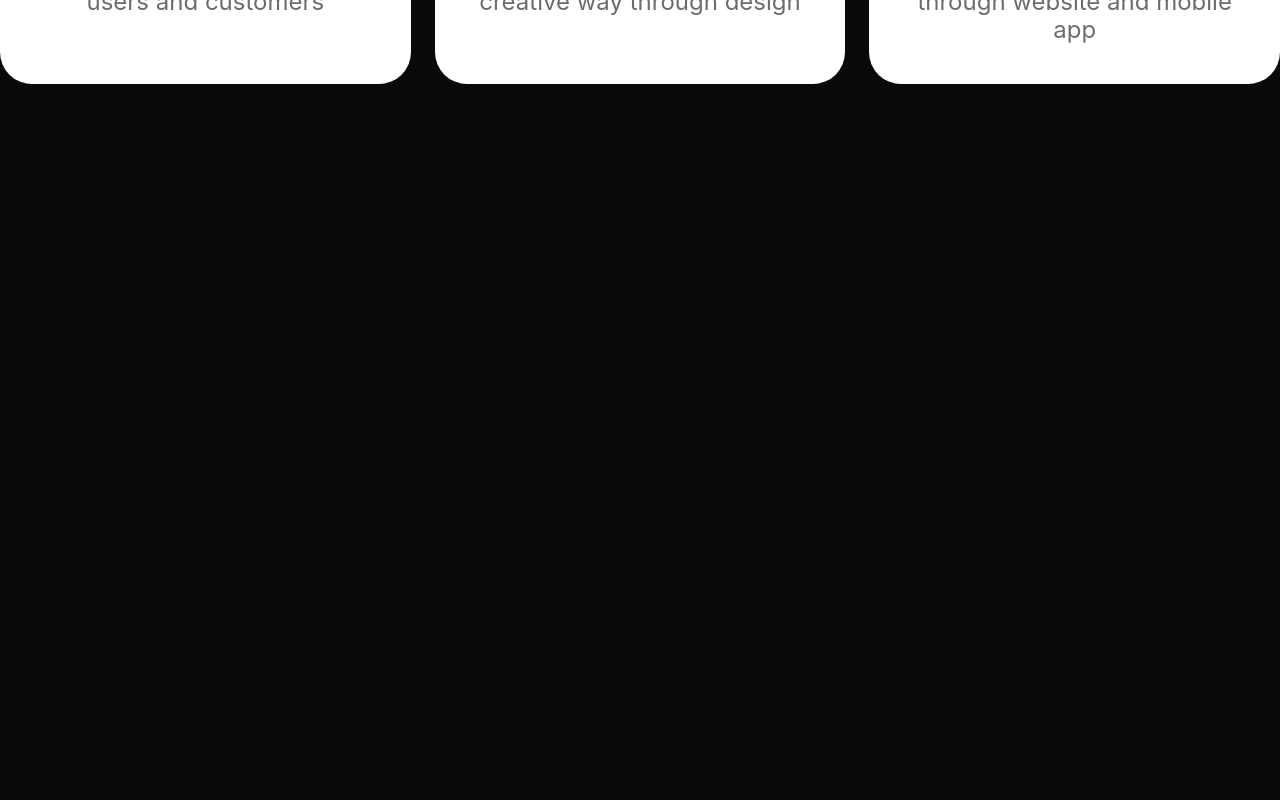
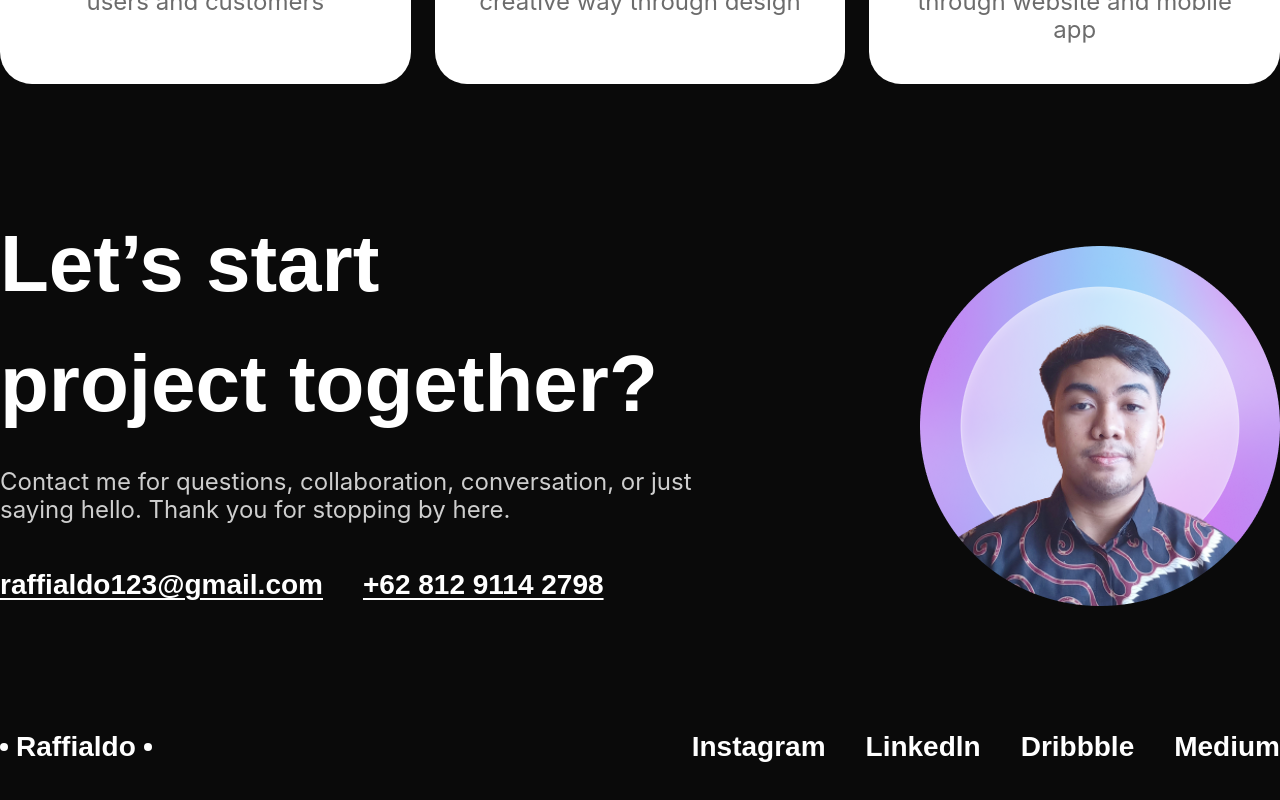
Before and after one commit to shidqirifat/aldo-personal-web, a Next.js app: page / in a window 1280 px wide. Shown: the part 1442-2242 px from the top of the page. Before the commit the page ends 1606 px from the top, so only its background shows below. Built offline with nearby package versions, Linux system fonts and the light colour scheme.

Commit message:
feat: add contact us section

```diff
--- a/components/Anchor.js
+++ b/components/Anchor.js
@@ -1,10 +1,14 @@
 import Link from 'next/link';
 import React from 'react';
 
-export default function Anchor({ href, className, children }) {
+export default function Anchor({ href, className, isExternal, children }) {
   return (
     <Link href={href} passHref legacyBehavior>
-      <a href={href} className={className}>
+      <a
+        href={href}
+        target={isExternal ? '_blank' : '_self'}
+        className={className}
+      >
         {children}
       </a>
     </Link>
--- /dev/null
+++ b/components/ContactUs.js
@@ -0,0 +1,64 @@
+import Image from 'next/image';
+import React from 'react';
+import { Paragraph, TextLogo } from './Text';
+import Anchor from './Anchor';
+import { CONTACTS, SOCIALS } from 'data/CONTACTS';
+
+const ContactAnchor = ({ children, className = '', href }) => {
+  return (
+    <Anchor
+      href={href}
+      isExternal
+      className={`font-semibold text-[28px] leading-[42px] text-white-primary ${className}`}
+    >
+      {children}
+    </Anchor>
+  );
+};
+
+export default function ContactUs() {
+  return (
+    <div className="mt-[120px] mb-20 max-w-7xl mx-auto">
+      <div className="flex gap-[178px] items-end justify-between">
+        <div>
+          <h1 className="font-semibold text-[80px] leading-[120px] text-white-primary">
+            Let’s start <br />
+            project together?
+          </h1>
+          <Paragraph className="text-white-secondary mt-6 mb-10">
+            Contact me for questions, collaboration, conversation, or just
+            saying hello. Thank you for stopping by here.
+          </Paragraph>
+          <div className="flex gap-10">
+            {CONTACTS.map((contact) => (
+              <ContactAnchor
+                key={contact.link}
+                href={contact.link}
+                className="underline underline-offset-4"
+              >
+                {contact.text}
+              </ContactAnchor>
+            ))}
+          </div>
+        </div>
+        <div className="min-h-[360px] min-w-[360px] relative">
+          <Image
+            src="/assets/images/photo-profil.png"
+            alt="Photo Profil"
+            fill
+          />
+        </div>
+      </div>
+      <div className="flex justify-between mt-[120px]">
+        <TextLogo>Raffialdo</TextLogo>
+        <div className="flex gap-10">
+          {SOCIALS.map((social) => (
+            <ContactAnchor key={social.link} href={social.link}>
+              {social.text}
+            </ContactAnchor>
+          ))}
+        </div>
+      </div>
+    </div>
+  );
+}
--- a/components/Navigations.js
+++ b/components/Navigations.js
@@ -1,5 +1,6 @@
 import { NAVIGATIONS } from 'data/NAVIGATION';
 import Anchor from './Anchor';
+import { TextLogo } from './Text';
 
 const Navigation = ({ children, link, isActive }) => {
   return (
@@ -18,24 +19,12 @@ const Navigation = ({ children, link, isActive }) => {
   );
 };
 
-const Title = ({ children }) => {
-  return (
-    <div className="flex-center-both gap-2">
-      <div className="bg-white-primary h-2 w-2 rounded-full" />
-      <h1 className="text-white-primary font-semibold text-3xl leading-10 text-center">
-        {children}
-      </h1>
-      <div className="bg-white-primary h-2 w-2 rounded-full" />
-    </div>
-  );
-};
-
 export default function Navigations() {
   return (
-    <div className="bg-black-primary rounded-[54px] py-8 px-[60px] max-w-7xl w-[87vw] fixed z-10 center-horizontal top-8 flex-center-both gap-20">
+    <div className="bg-black-primary rounded-[54px] py-8 px-[60px] max-w-7xl w-[87vw] fixed z-10 center-horizontal top-8 flex-center-both gap-20 shadow-lg">
       {NAVIGATIONS.map((navigation) =>
         navigation.isTitle ? (
-          <Title key={navigation.label}>{navigation.label}</Title>
+          <TextLogo key={navigation.label}>{navigation.label}</TextLogo>
         ) : (
           <Navigation
             key={navigation.label}
--- a/components/Text.js
+++ b/components/Text.js
@@ -1,6 +1,6 @@
 import React from 'react';
 
-export const Paragraph = ({ children, className }) => {
+export const Paragraph = ({ children, className = '' }) => {
   return (
     <h3
       className={`text-2xl leading-7 text-black-secondary font-inter ${className}`}
@@ -9,3 +9,15 @@ export const Paragraph = ({ children, className }) => {
     </h3>
   );
 };
+
+export const TextLogo = ({ children }) => {
+  return (
+    <div className="flex-center-both gap-2">
+      <div className="bg-white-primary h-2 w-2 rounded-full" />
+      <h1 className="text-white-primary font-semibold text-[28px] leading-10 text-center">
+        {children}
+      </h1>
+      <div className="bg-white-primary h-2 w-2 rounded-full" />
+    </div>
+  );
+};
--- /dev/null
+++ b/data/CONTACTS.js
@@ -0,0 +1,29 @@
+export const SOCIALS = [
+  {
+    text: 'Instagram',
+    link: '#instagram',
+  },
+  {
+    text: 'Linkedln',
+    link: '#linkedln',
+  },
+  {
+    text: 'Dribbble',
+    link: '#dribbble',
+  },
+  {
+    text: 'Medium',
+    link: '#medium',
+  },
+];
+
+export const CONTACTS = [
+  {
+    text: 'raffialdo123@gmail.com',
+    link: 'mailto:aldo@gmail.com',
+  },
+  {
+    text: '+62 812 9114 2798',
+    link: 'https://api.whatsapp.com/send?phone=6281291142798',
+  },
+];
--- a/pages/index.js
+++ b/pages/index.js
@@ -2,6 +2,7 @@ import React from 'react';
 import Navigations from 'components/Navigations';
 import Hero from 'components/Hero';
 import Services from 'components/Services';
+import ContactUs from 'components/ContactUs';
 
 export default function Home() {
   return (
@@ -9,6 +10,7 @@ export default function Home() {
       <Navigations />
       <Hero />
       <Services />
+      <ContactUs />
     </>
   );
 }
```
Also changed, not shown: public/assets/images/photo-profil.png (added).
